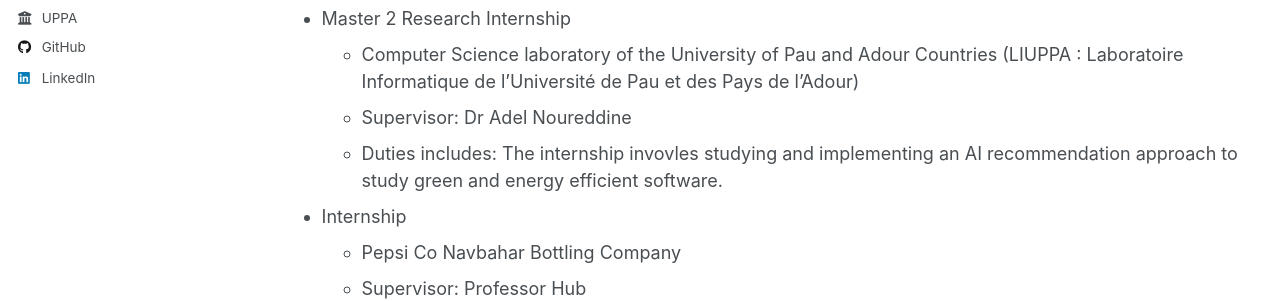
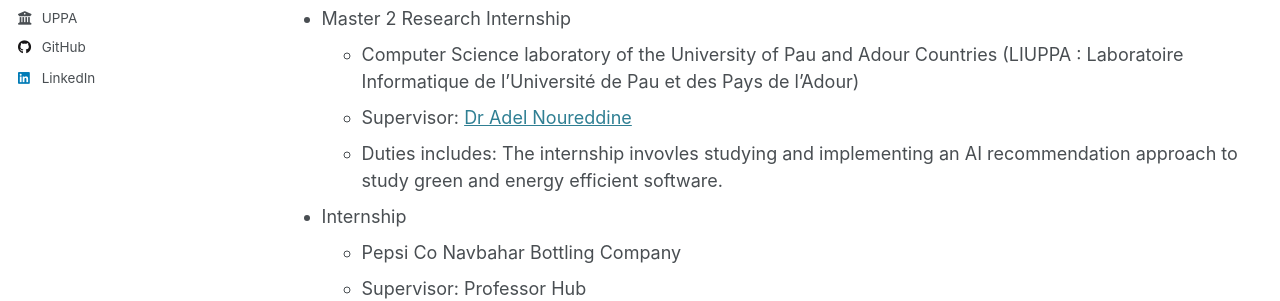
Before and after one commit to zain-ramzan/zain-ramzan.github.io, a Jekyll site: the page built from _pages/cv.md, in a window 1280 px wide and 900 px high. Shown: the part 382-683 px from the top of the window. Built offline with Jekyll 4.4.1, drawn with Linux system fonts in a browser that asks for light colours; some of the changed lines change nothing that is shown.

Commit message:
Update cv.md

```diff
--- a/_pages/cv.md
+++ b/_pages/cv.md
@@ -18,7 +18,7 @@ Work experience
 ======
 * Master 2 Research Internship
   * Computer Science laboratory of the University of Pau and Adour Countries (LIUPPA : Laboratoire Informatique de l'Université de Pau et des Pays de l'Adour)
-  * Supervisor: Dr Adel Noureddine
+  * Supervisor: [Dr Adel Noureddine](https://www.noureddine.org/)
   * Duties includes: The internship invovles studying and implementing an AI recommendation approach to study green and energy efficient software.
 
 * Internship
```
